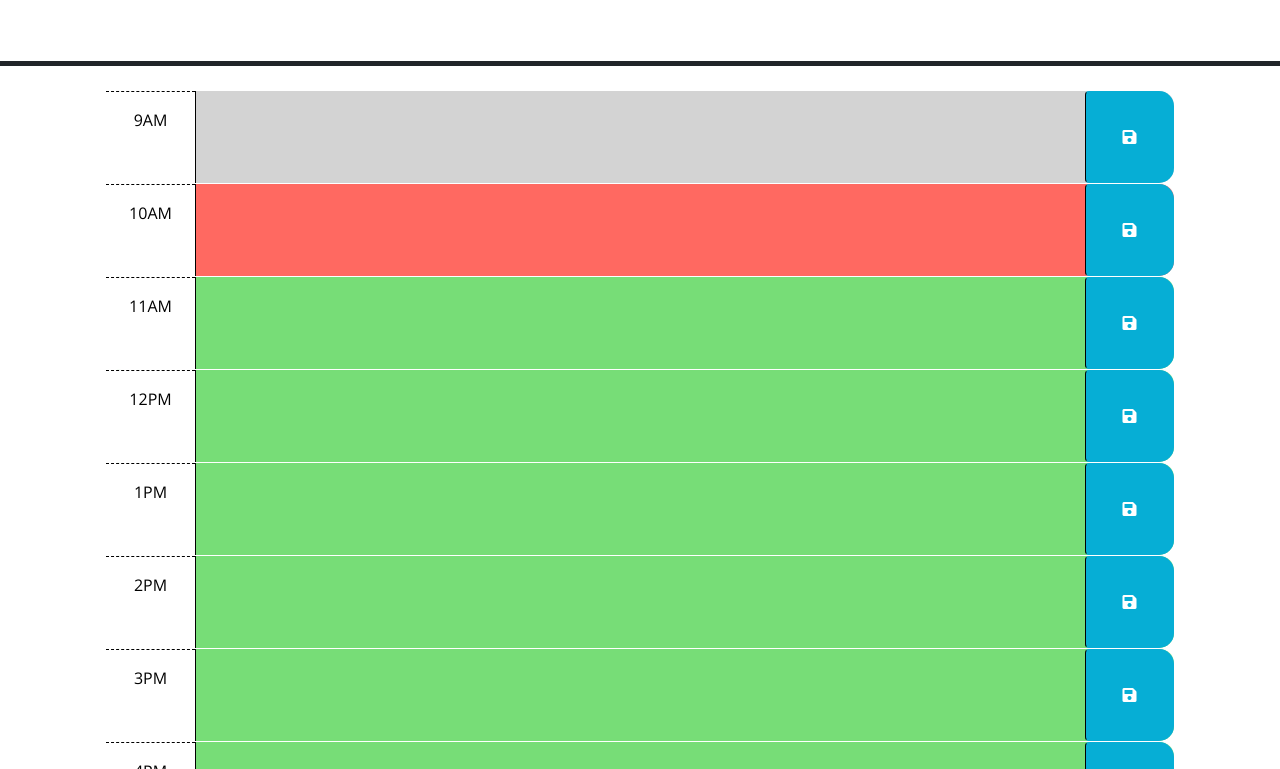
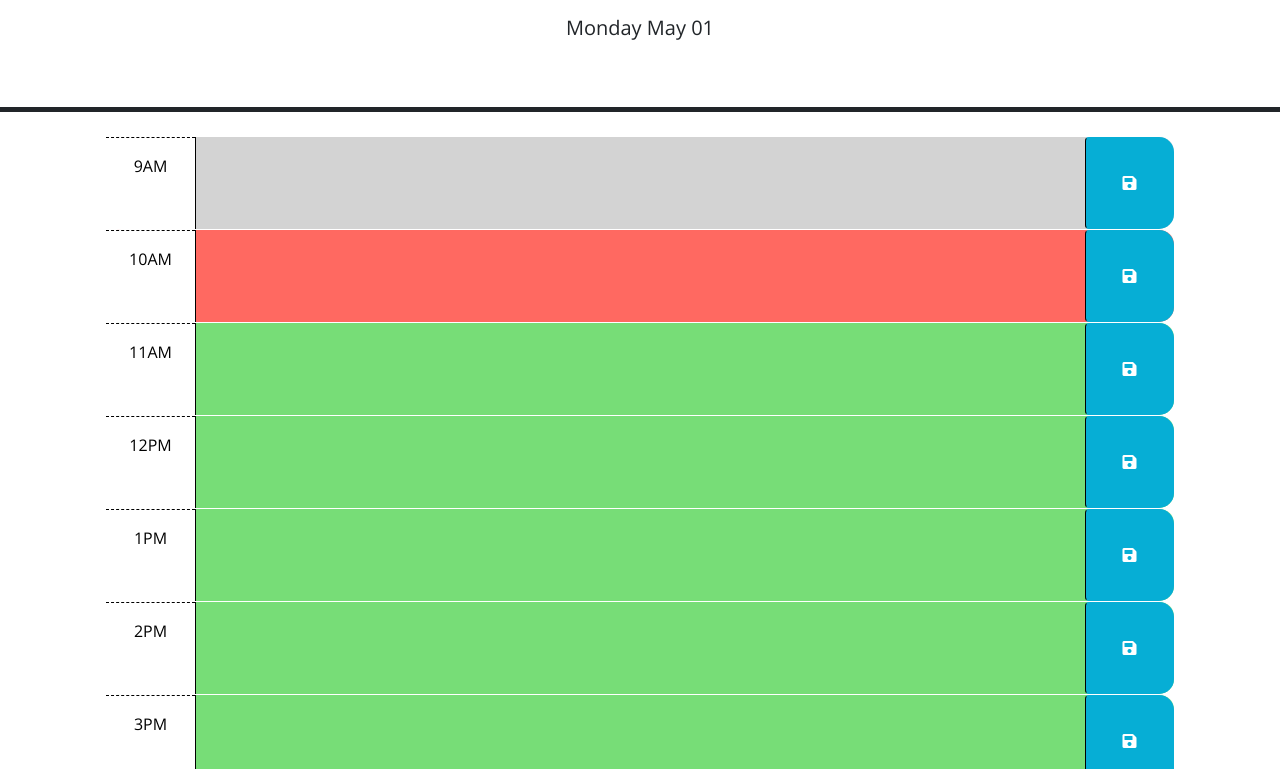
Before and after one commit to pconenna/05-calendar, a plain HTML site: page index.html in a window 1280 px wide. Shown: the part 166-935 px from the top of the page. Drawn offline with nearby package versions, Linux system fonts and the light colour scheme.

Commit message:
started a fucntion to check the current hour to make the time blocks have the right classes

```diff
--- a/index.html
+++ b/index.html
@@ -26,18 +26,9 @@
     <header class="p-5 mb-4 border-5 border-bottom border-dark text-center">
       <h1 class="display-3">Work Day Scheduler</h1>
       <p class="lead">A simple calendar app for scheduling your work day</p>
-      <p id="currentDay" class="lead"></p>
+      <p id="currentDay" class="lead"></p> <!--get the current day with dayjs and put it here-->
     </header>
     <div class="container-lg px-5">
-      <!-- Use class for "past", "present", and "future" to apply styles to the
-        time-block divs accordingly. The javascript will need to do this by
-        adding/removing these classes on each div by comparing the hour in the
-        id to the current hour. The html provided below is meant to be an example
-        demonstrating how the css provided can be leveraged to create the
-        desired layout and colors. The html below should be removed or updated
-        in the finished product. Remember to delete this comment once the
-        code is implemented.
-        -->
 
       <!-- Example of a past time block. The "past" class adds a gray background color. -->
       <div id="hour-9" class="row time-block past">
@@ -114,6 +105,7 @@
           <i class="fas fa-save" aria-hidden="true"></i>
         </button>
       </div>
+    </div>
 
 
     <script src="https://code.jquery.com/jquery-3.4.1.min.js"></script>
--- a/script.js
+++ b/script.js
@@ -14,8 +14,7 @@ $(function () {
     //need id of the div that says hour-x
     //need the content of the text area with class description
     var time = $(this).parent();
-    var description =$(this).siblings('.description');
-    console.log(time.attr('id'))
+    var description = $(this).siblings('.description');
     localStorage.setItem(time.attr('id'),description.val())
 
   })
@@ -27,6 +26,31 @@ $(function () {
   // past, present, and future classes? How can Day.js be used to get the
   // current hour in 24-hour time?
   //
+  function checkHour(){
+    var today = dayjs();
+    var currentHour = today.hour();
+    $('#currentDay').text(today.format('dddd MMMM DD')); // i'll put an ordinal on this later
+    var timeBlocks = $('.container-lg').children();
+    timeBlocks.each(function(){
+      var hourIndex = $(this).attr('id').split('-')[1]; // jquery split returns an array
+      if (currentHour === hourIndex){
+        $(this).attr('class') = 'row time-block present';
+      }
+      else if(currentHour > hourIndex){
+        $(this).attr('class') = 'row time-block past';
+      }
+      else if(currentHour < hourIndex){
+        $(this).attr('class') = 'row time-block future';
+      }
+
+    })
+
+
+  }
+  checkHour();
+
+
+
   // TODO: Add code to get any user input that was saved in localStorage and set
   // the values of the corresponding textarea elements. HINT: How can the id
   // attribute of each time-block be used to do this?
```
